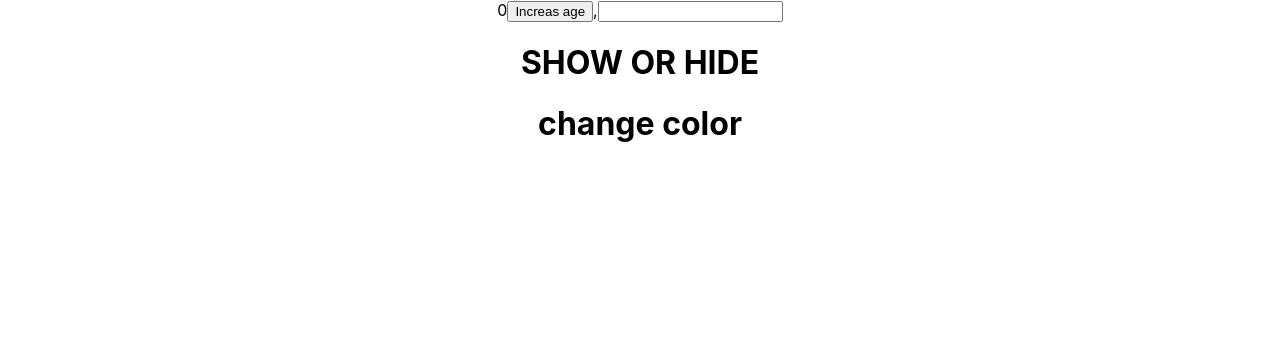
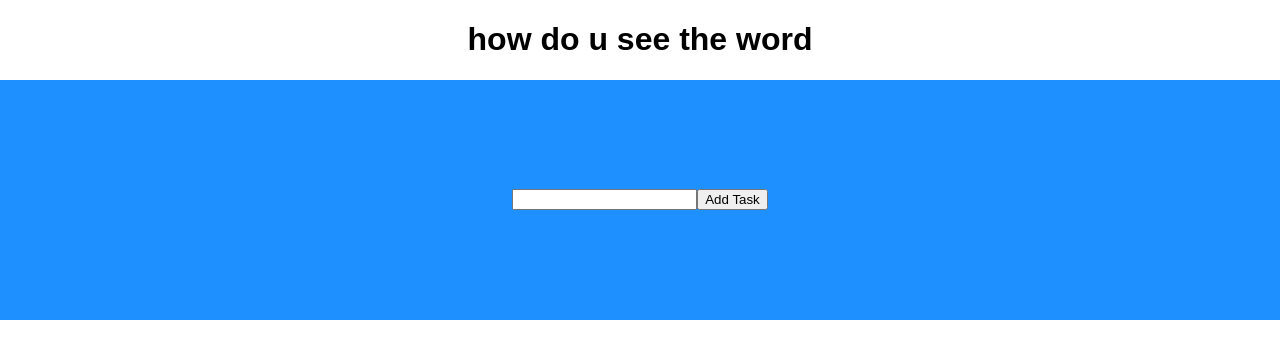
Before and after one commit to JOAQ223/React_2023, a React (Create React App) app: page / in a window 1280 px wide. Shown: the top 358 px of the page. Built offline with nearby package versions, Linux system fonts and the light colour scheme.

Commit message:
lektion 5 completed

```diff
--- a/src/App.css
+++ b/src/App.css
@@ -1,41 +1,47 @@
 .App {
+  display: flex;
+  align-items: center;
+  flex-direction: column;
+  width: 100vw;
+  font-family: Arial, Helvetica, sans-serif;
+}
+
+body {
+  margin: 0;
+  padding: 0;
+}
+
+.addTask {
+  height: 30vh;
+  background-color: dodgerblue;
+  width: 100%;
+  display: flex;
+  justify-content: center;
+  align-items: center;
+}
+
+.list {
+  height: auto;
+  width: 100%;
+  display: flex;
+  align-items: center;
+  padding-top: 50px;
+  flex-direction: column;
+}
+
+.task {
+  width: 500px;
+  height: 50px;
+  display: flex;
+  margin: 15px;
+  display: flex;
+  align-items: center;
+  justify-content: center;
+}
+
+.task button {
+  width: auto;
+  height: 20px;
+  margin-left: 5px;
   text-align: center;
 }
-
-.App-logo {
-  height: 40vmin;
-  pointer-events: none;
-}
-
-@media (prefers-reduced-motion: no-preference) {
-  .App-logo {
-    animation: App-logo-spin infinite 20s linear;
-  }
-}
-
-.App-header {
-  background-color: #282c34;
-  min-height: 100vh;
-  display: flex;
-  flex-direction: column;
-  align-items: center;
-  justify-content: center;
-  font-size: calc(10px + 2vmin);
-  color: white;
-}
-
-.App-link {
-  color: #61dafb;
-}
-
-@keyframes App-logo-spin {
-  from {
-    transform: rotate(0deg);
-  }
-  to {
-    transform: rotate(360deg);
-  }
-}
-.closter{
-  color:red;
-}
--- a/src/App.js
+++ b/src/App.js
@@ -1,32 +1,57 @@
 //import logo from './logo.svg';
 import './App.css';
 import {useState} from "react";
-
+import { Task } from './components/Task';
 function App() {
-  const [age, setAge]= useState(0);
-  const [inputValue, setInputValue]= useState("");
- const [showText,SetShowText]=useState(true);
-  const [textColor, SetTextColor]= useState("black");
-  const increaseAge= () =>{
-    setAge(age+1);
+  const [todoList,setTodoList]= useState([]);
+  const [newTask,setNewTask] = useState("");
+  const handleChange=(Event)=>{
+     setNewTask(Event.target.value);
+  };
+  const addTask =() =>{
+   // const newTodoList = [...todoList ,newTask];
+   const task = {
+    id: todoList.length === 0 ? 1 : todoList[todoList.length -1].id +1 ,
+    TaskName: newTask,
+    completed: false,
+   };
+   setTodoList(task.taskName !== "" ? [...todoList, task] : todoList);
+  };
+  const deleteTask=(id)=>{
+    //user filter option
+    //const newTodoList =todoList.filter((task)=>{
+     //return task !==TaskName;
+    //});
+    setTodoList(todoList.filter((task) => task.id !== id));
+   };
+   const completeTask = (id) => {
+    setTodoList(todoList.map((task) => {
+        if (task.id === id) {
+          return { ...task, completed: true };
+        } else {
+          return task;
+        }
+      })
+    );
   };
 
-  const handleInputChange =(Event) =>{
-    setInputValue(Event.target.value);
-  };
   return (
     <div className="App">
-      {age}
-      <button  className='btn' onClick={() =>{
-        SetTextColor(textColor=== "black" ? "red" : "black");
-        //SetShowText(!showText);
-      }}
-      >Increas age </button>
-      ,<input type="text" onChange={handleInputChange} />
-      {inputValue}
-      {showText &&  <h1>SHOW OR  HIDE </h1>}
-      <h1 style={{color:textColor}} > change color </h1>
-    </div>
+      <h1> how do u see the word </h1>
+      <div className="addTask">
+        <input onChange={handleChange}></input>
+        <button onClick={addTask}>Add Task </button>
+      </div>
+      <div className="list">
+        {todoList.map((task)=> {
+          return <Task TaskName={task.TaskName}
+          id={task.id}
+          deleteTask={deleteTask}
+          completeTask={completeTask}
+           />})}
+      </div>
+
+         </div>
   );
 }
 
--- /dev/null
+++ b/src/components/Task.js
@@ -0,0 +1,9 @@
+export const Task =(props) =>{
+    return ( <div className="Task"
+    style={{backgroundColor : props.completed ? "green": "white"}}>
+    <h3> {props.TaskName} </h3>
+    <button onClick={()=> props.deleteTask(props.id)}> complete</button>
+    <button onClick={()=> props.deleteTask(props.id)}> X</button>
+    </div>
+    );
+   };
```
